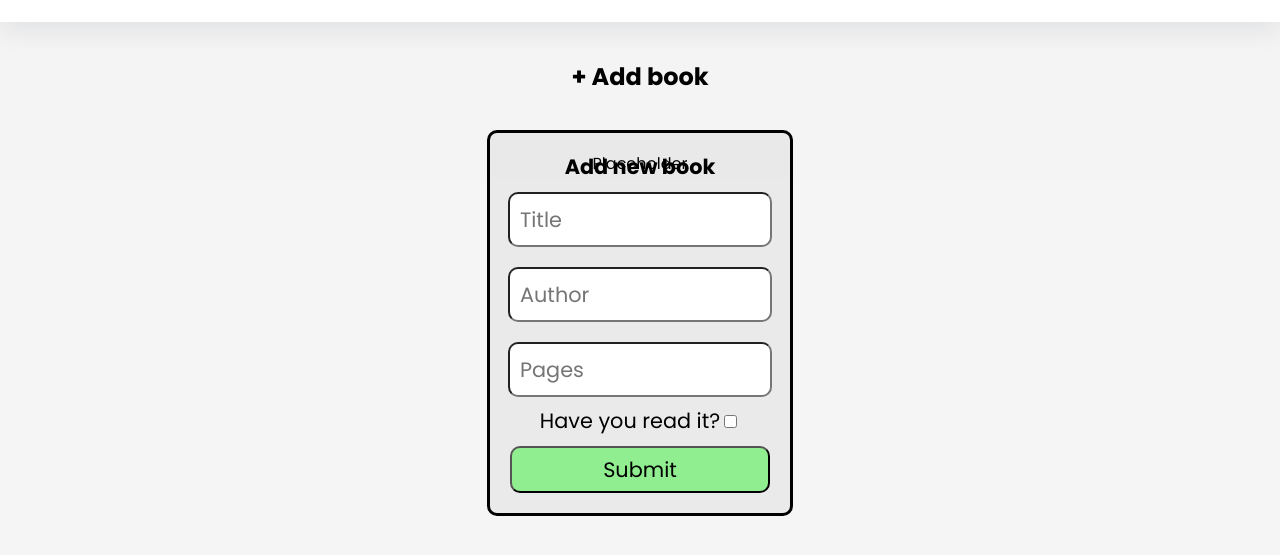
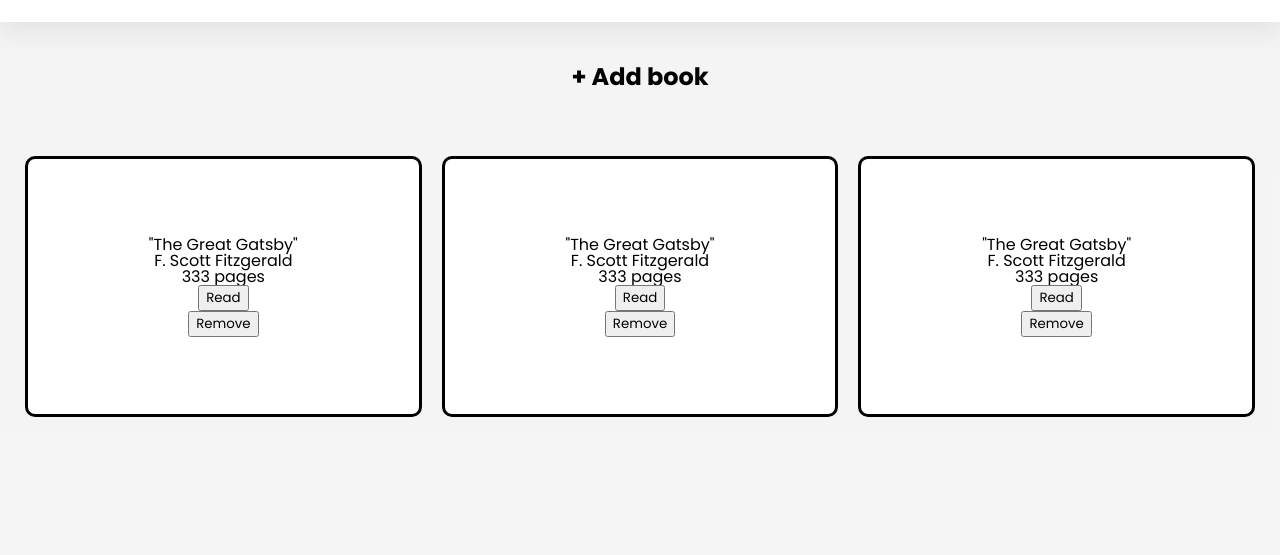
Before and after one commit to josephparkjyp/library_TOD, a plain HTML site: page index.html in a window 1280 px wide. Shown: the part 77-632 px from the top of the page. Drawn offline with Linux system fonts and the light colour scheme.

Commit message:
Adding books to library

```diff
--- a/index.html
+++ b/index.html
@@ -17,14 +17,36 @@
         <div class="add-book">
             <button type="button" id="add-book-button">+ Add book</button>
         </div>
-        <div class="library">Placeholder</div>
+        <div class="library">
+            <div class="card">
+                <p>"The Great Gatsby"</p>
+                <p>F. Scott Fitzgerald</p>
+                <p>333 pages</p>
+                <button>Read</button>
+                <button>Remove</button>
+            </div>
+            <div class="card">
+                <p>"The Great Gatsby"</p>
+                <p>F. Scott Fitzgerald</p>
+                <p>333 pages</p>
+                <button>Read</button>
+                <button>Remove</button>
+            </div>
+            <div class="card">
+                <p>"The Great Gatsby"</p>
+                <p>F. Scott Fitzgerald</p>
+                <p>333 pages</p>
+                <button>Read</button>
+                <button>Remove</button>
+            </div>
+        </div>
     </div>
 
 
 
 
 
-    <div class="add-book-form">
+    <div class="add-book-form hidden">
         <p>Add new book</p>
         <input type="text" id="title" name="title" placeholder="Title">
         <input type="text" id="author" name="author" placeholder="Author">
--- a/style.css
+++ b/style.css
@@ -121,7 +121,7 @@ body * {
 
     width: 300px;
     height: 380px;
-    background-color:rgba(51, 51, 51, 0.05);
+    background-color:rgb(255, 255, 255);
 
     display: flex;
     flex-direction: column;
@@ -151,6 +151,12 @@ body * {
     width: 240px;
 }
 
+#read {
+    width: 18px;
+    height: 18px;
+    margin-left: 10px;
+}
+
 .read-or-unread {
     flex: 1;
 }
@@ -166,10 +172,23 @@ body * {
 
 .library {
     flex: 1;
+    overflow: auto;
+    display: grid;
+    gap: 20px;
+    grid-template-rows: repeat(2, 1fr);
+    grid-template-columns: repeat(auto-fit, minmax(300px, 1fr));
+    background-color:rgba(51, 51, 51, 0.05);
+}
+
+.card {
+    background-color:rgb(255, 255, 255);
+
     display: flex;
-    flex-wrap: wrap;
-    justify-content: center;
-    background-color:rgba(51, 51, 51, 0.05);
+    flex-direction: column;
+    justify-content: center;;
+    align-items: center;
+    border: 3px solid black;
+    border-radius: 10px;
 }
 
 .visible {
@@ -179,3 +198,7 @@ body * {
 .hidden {
     visibility: hidden;
 }
+
+.unfocus {
+    background-color: darkgrey;
+}
```
